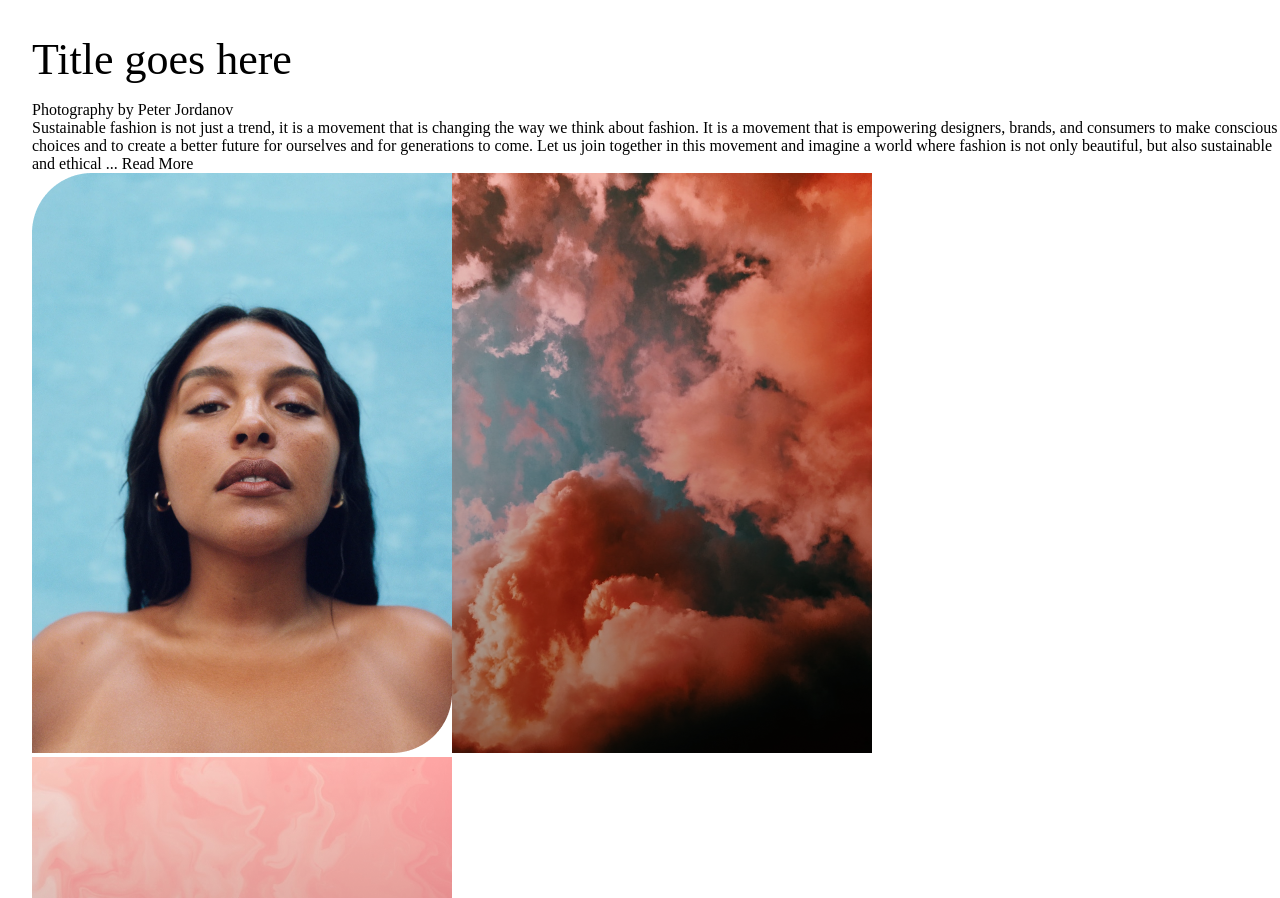
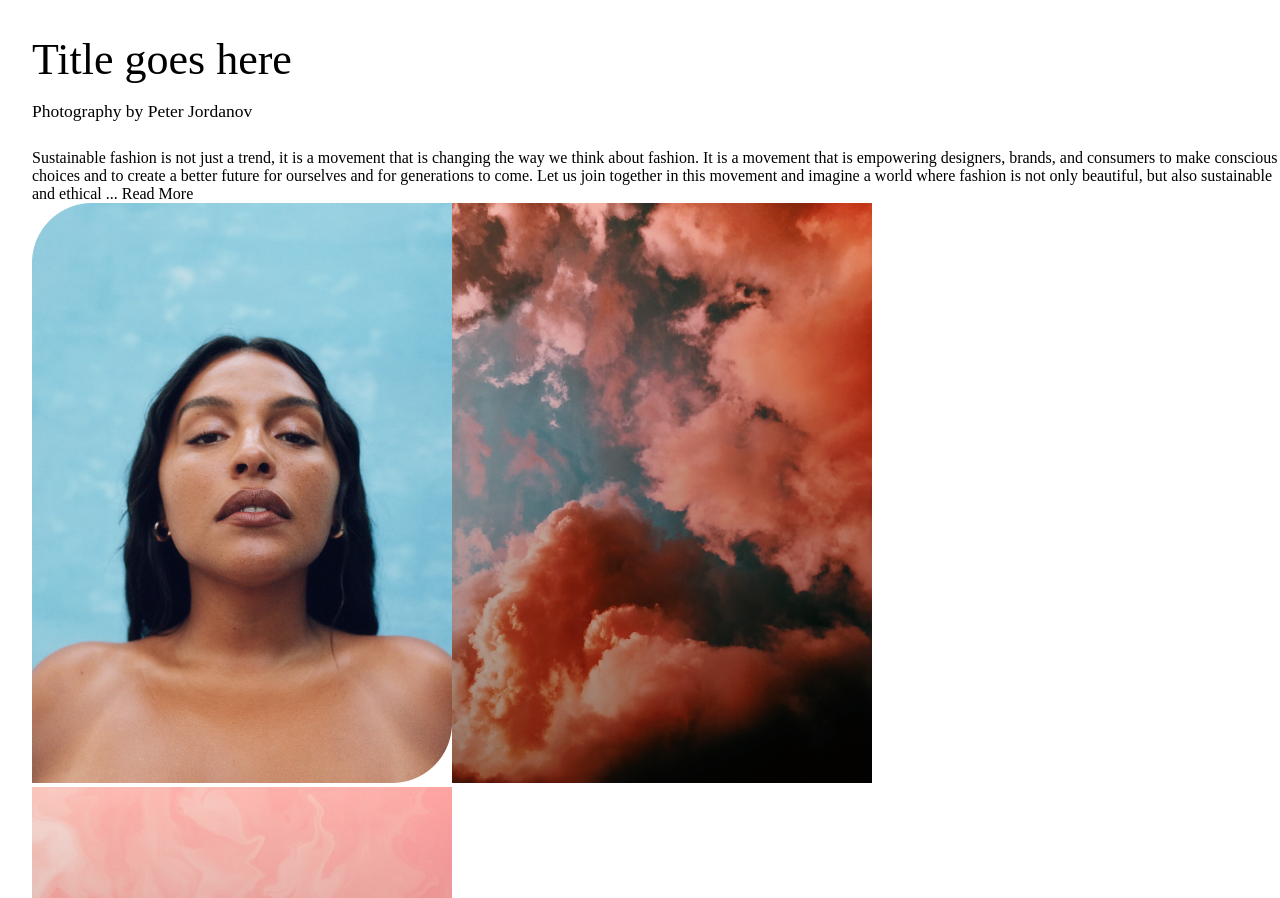
Before and after one commit to Damileee/sabel-blog, a React (Create React App) app: page / in a window 1280 px wide. Shown: the part 918-1816 px from the top of the page. Built offline with nearby package versions, Linux system fonts and the light colour scheme.

Commit message:
Update: the style for the home page

```diff
--- a/src/index.css
+++ b/src/index.css
@@ -531,3 +531,8 @@ button:hover {
   font-family: "Playfair Display ", serif;
   margin: 2rem 0 1rem;
 }
+.home_page-first-span {
+  font-size: 17.5px;
+  font-family: "Playfair Display ", serif;
+  margin-bottom: 1.7rem;
+}
```
